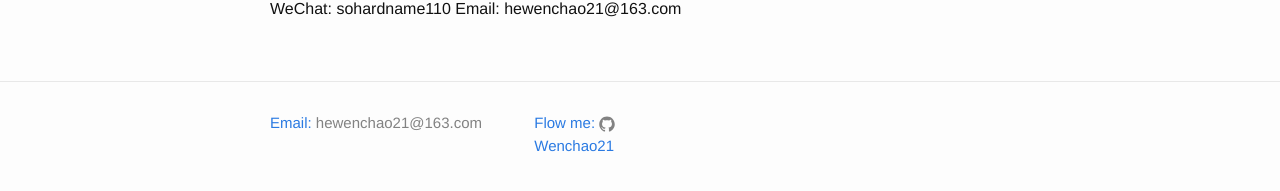
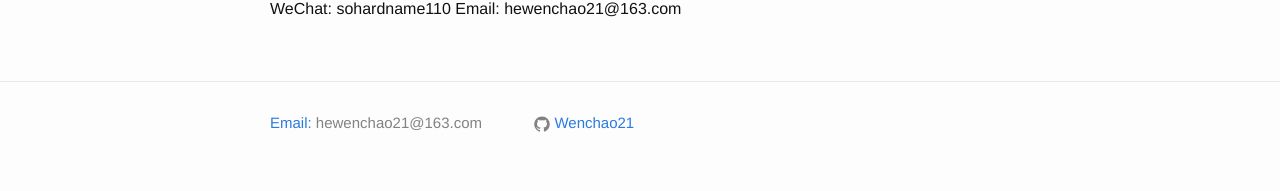
Before and after one commit to Wenchao21/Wenchao21.github.io, a Jekyll site: the page built from about.md, in a window 1280 px wide. Shown: the part 230-421 px from the top of the page. Built offline with Jekyll 4.4.1, drawn with Linux system fonts in a browser that asks for light colours.

Commit message:
Update footer.html
remove flow me。

```diff
--- a/_includes/footer.html
+++ b/_includes/footer.html
@@ -14,7 +14,7 @@
         <ul class="social-media-list">
           {% if site.github_username %}
           <li>
-            <a>Flow me: </a>{% include icon-github.html username=site.github_username %}
+            {% include icon-github.html username=site.github_username %}
           </li>
           {% endif %}
 <!--
```
